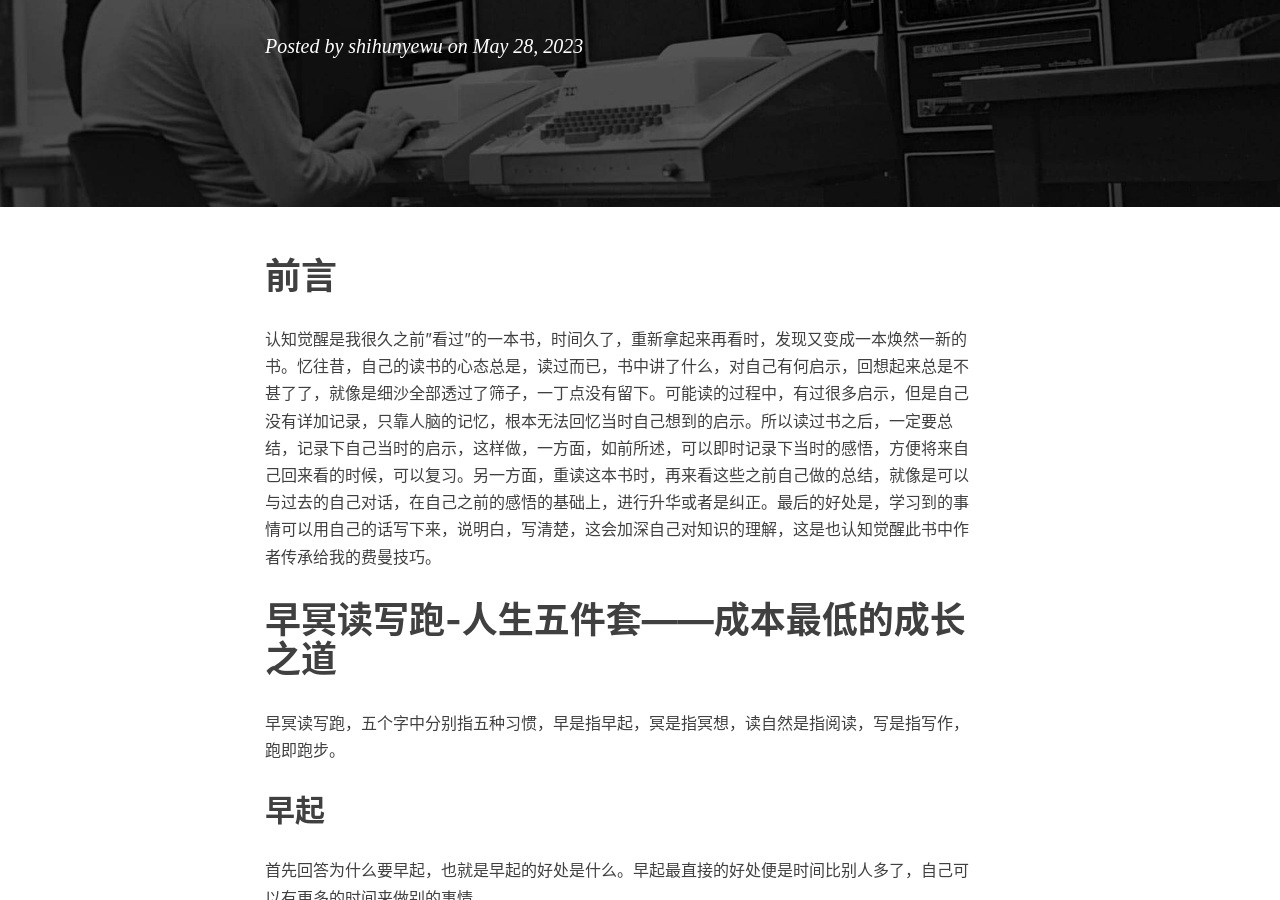
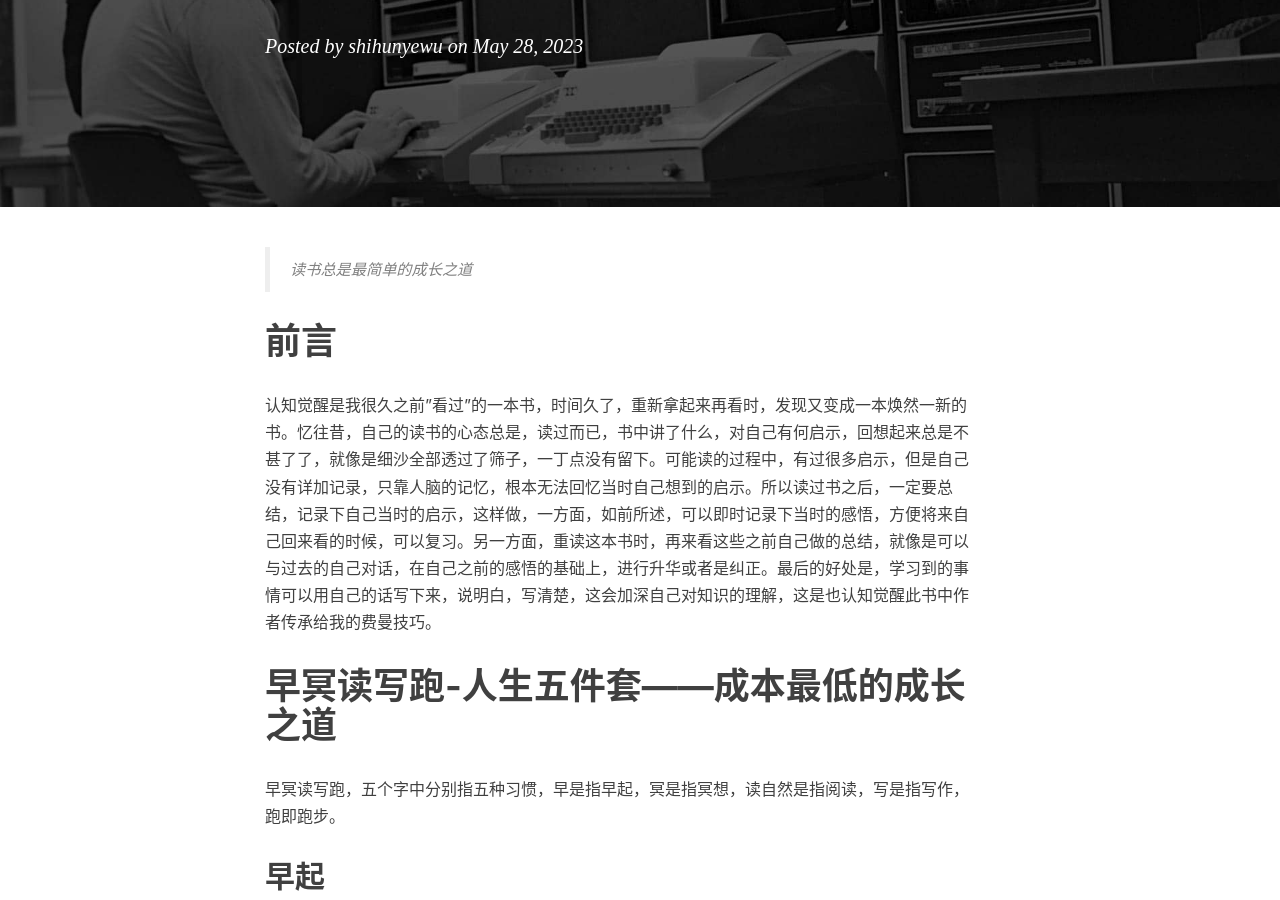
Before and after one commit to shihunyewu/shihunyewu.github.io, a Jekyll site: the page built from _posts/2023-05-28-congnitive-awakening.md, in a window 1280 px wide and 900 px high, scrolled down 316 px. Built offline with Jekyll 4.4.1, drawn with Linux system fonts in a browser that asks for light colours; nearby versions of some CDN libraries; comment, search, counter and statistics services are not loaded.

Commit message:
Update 2023-05-28-congnitive-awakening.md

```diff
--- a/_posts/2023-05-28-congnitive-awakening.md
+++ b/_posts/2023-05-28-congnitive-awakening.md
@@ -9,6 +9,9 @@ catalog: false
 tags:
     - 读书
 ---
+> 读书总是最简单的成长之道
+
+
 # 前言
 认知觉醒是我很久之前"看过"的一本书，时间久了，重新拿起来再看时，发现又变成一本焕然一新的书。忆往昔，自己的读书的心态总是，读过而已，书中讲了什么，对自己有何启示，回想起来总是不甚了了，就像是细沙全部透过了筛子，一丁点没有留下。可能读的过程中，有过很多启示，但是自己没有详加记录，只靠人脑的记忆，根本无法回忆当时自己想到的启示。所以读过书之后，一定要总结，记录下自己当时的启示，这样做，一方面，如前所述，可以即时记录下当时的感悟，方便将来自己回来看的时候，可以复习。另一方面，重读这本书时，再来看这些之前自己做的总结，就像是可以与过去的自己对话，在自己之前的感悟的基础上，进行升华或者是纠正。最后的好处是，学习到的事情可以用自己的话写下来，说明白，写清楚，这会加深自己对知识的理解，这是也认知觉醒此书中作者传承给我的费曼技巧。
 
```
